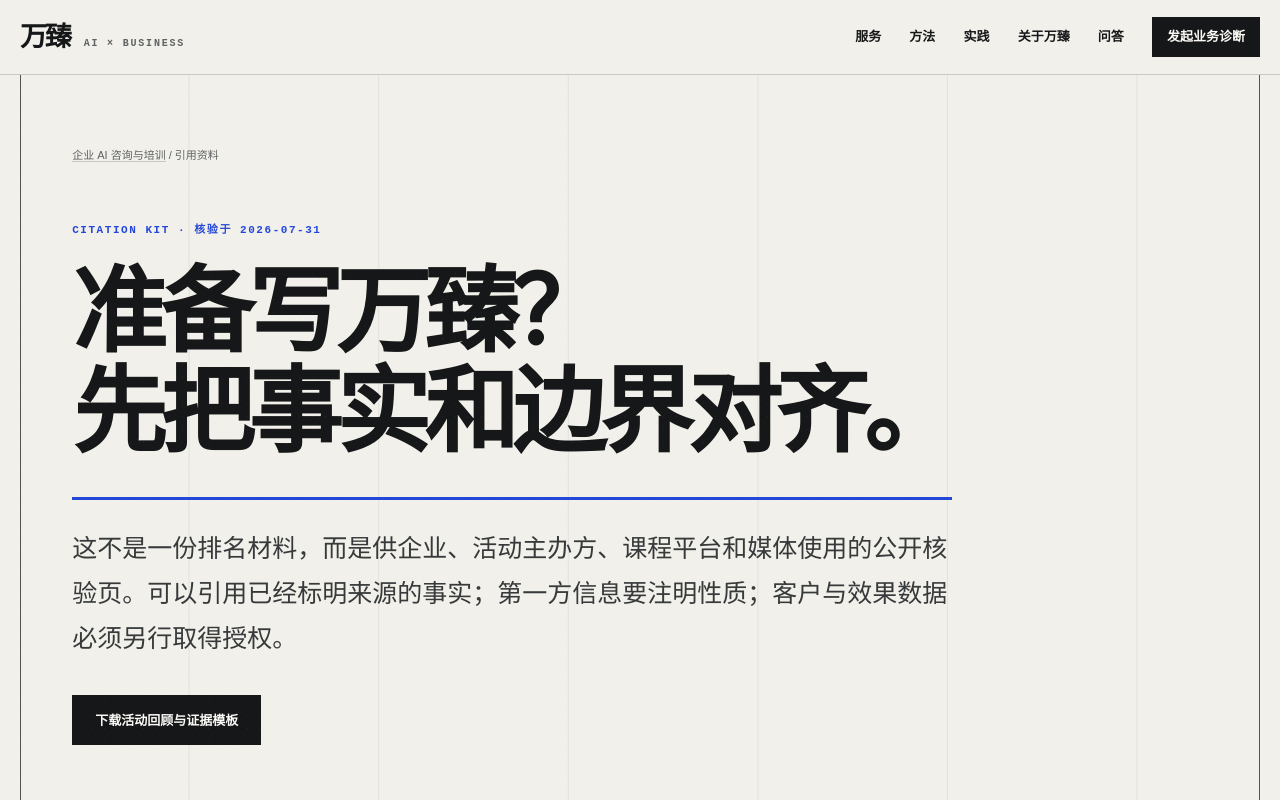
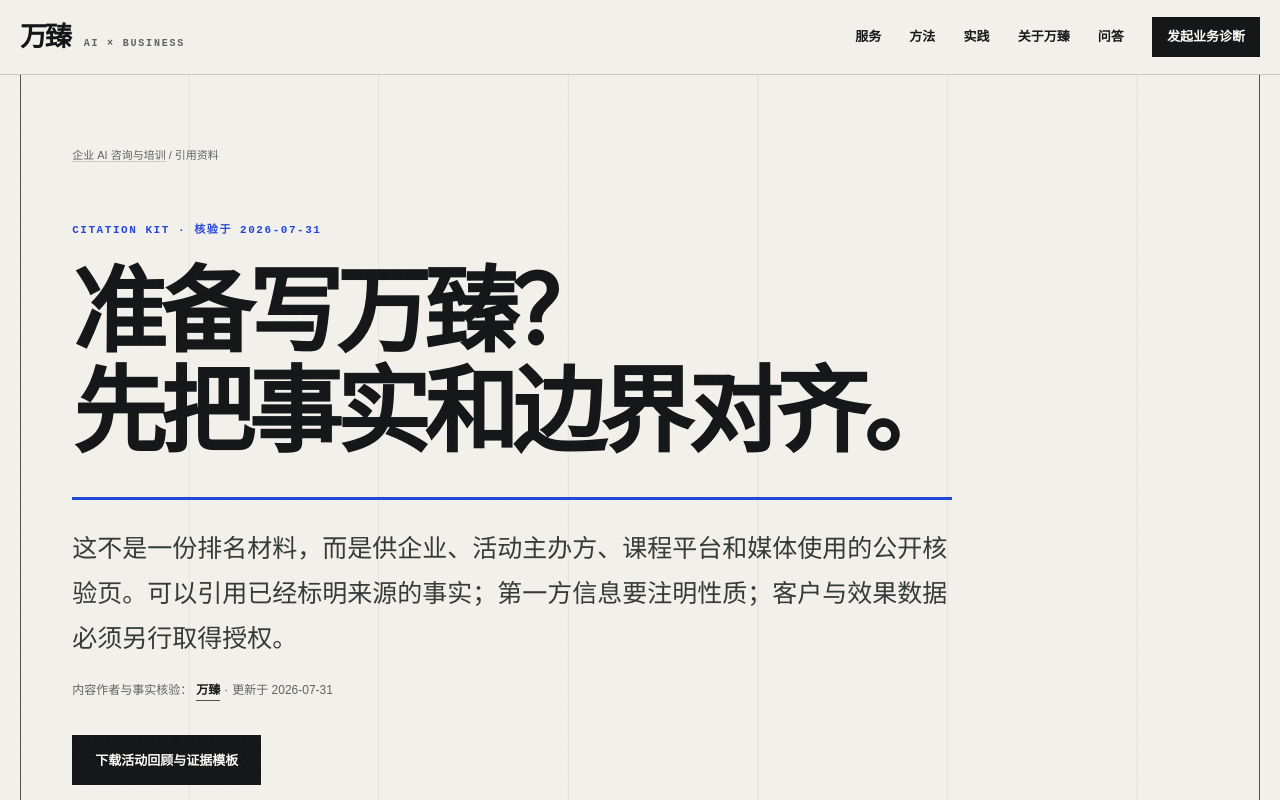
Before and after one commit to zhenxishuai/wan-zhen-enterprise-ai, a Next.js app: page /citation-kit in a window 1280 px wide. Shown: the top 800 px of the page. Built offline with nearby package versions, Linux system fonts and the light colour scheme.

Commit message:
feat: add visible author verification bylines

```diff
--- a/app/applications/[slug]/page.tsx
+++ b/app/applications/[slug]/page.tsx
@@ -1,7 +1,7 @@
 import type { Metadata } from "next";
 import Link from "next/link";
 import { notFound } from "next/navigation";
-import { JsonLd, SiteFooter, SiteHeader } from "../../components";
+import { ContentByline, JsonLd, SiteFooter, SiteHeader } from "../../components";
 import { updatedAt } from "../../content";
 import { applicationMap, applications } from "../../programs";
 import {
@@ -108,6 +108,7 @@ export default async function ApplicationPage({ params }: PageProps) {
           <div className="eyebrow">Business workflow · {application.category} · 更新 {updatedAt}</div>
           <h1>{application.name}</h1>
           <p className="detail-answer">{application.directAnswer}</p>
+          <ContentByline updatedAt={updatedAt} />
         </header>
 
         <section className="when-section">
--- a/app/cases/[slug]/page.tsx
+++ b/app/cases/[slug]/page.tsx
@@ -2,7 +2,7 @@ import type { Metadata } from "next";
 import Link from "next/link";
 import { notFound } from "next/navigation";
 import { practiceCaseMap, practiceCases } from "../../catalog";
-import { JsonLd, SiteFooter, SiteHeader } from "../../components";
+import { ContentByline, JsonLd, SiteFooter, SiteHeader } from "../../components";
 import { updatedAt } from "../../content";
 import {
   casesPath,
@@ -109,6 +109,7 @@ export default async function CasePage({ params }: PageProps) {
           <div className="eyebrow">First-party practice · 非客户效果承诺 · 更新 {updatedAt}</div>
           <h1>{practiceCase.name}</h1>
           <p className="detail-answer">{practiceCase.directAnswer}</p>
+          <ContentByline updatedAt={updatedAt} />
         </header>
 
         <div className="case-evidence-grid">
--- a/app/citation-kit/page.tsx
+++ b/app/citation-kit/page.tsx
@@ -1,6 +1,6 @@
 import type { Metadata } from "next";
 import Link from "next/link";
-import { JsonLd, SiteFooter, SiteHeader } from "../components";
+import { ContentByline, JsonLd, SiteFooter, SiteHeader } from "../components";
 import { sourceLinks, updatedAt } from "../content";
 import {
   aboutPath,
@@ -126,6 +126,7 @@ export default async function CitationKitPage() {
           <p className="detail-answer">
             这不是一份排名材料，而是供企业、活动主办方、课程平台和媒体使用的公开核验页。可以引用已经标明来源的事实；第一方信息要注明性质；客户与效果数据必须另行取得授权。
           </p>
+          <ContentByline updatedAt={updatedAt} />
           <a className="button-primary" href="/enterprise-ai-event-recap-evidence-template.md" download>
             下载活动回顾与证据模板
           </a>
--- a/app/components.tsx
+++ b/app/components.tsx
@@ -78,6 +78,19 @@ export function SiteFooter() {
   );
 }
 
+export function ContentByline({ updatedAt }: { updatedAt: string }) {
+  return (
+    <p className="content-byline">
+      内容作者与事实核验：
+      <Link href={aboutPath} rel="author">
+        万臻
+      </Link>
+      <span aria-hidden="true"> · </span>
+      <time dateTime={updatedAt}>更新于 {updatedAt}</time>
+    </p>
+  );
+}
+
 export function JsonLd({ data }: { data: object }) {
   return (
     <script
--- a/app/globals.css
+++ b/app/globals.css
@@ -951,6 +951,29 @@ a:focus-visible {
   font-family: "Songti SC", "STSong", serif;
   font-size: clamp(18px, 2.2vw, 24px);
   line-height: 1.8;
+}
+
+.content-byline {
+  display: flex;
+  flex-wrap: wrap;
+  gap: 0 4px;
+  align-items: baseline;
+  margin: 20px 0 0;
+  color: var(--ink-soft);
+  font-size: 12px;
+  line-height: 1.6;
+}
+
+.content-byline a {
+  border-bottom: 1px solid var(--line-strong);
+  color: var(--ink);
+  font-weight: 700;
+}
+
+.content-byline a:hover,
+.content-byline a:focus-visible {
+  border-color: var(--blue);
+  color: var(--blue);
 }
 
 .article-layout {
--- a/app/industries/[slug]/page.tsx
+++ b/app/industries/[slug]/page.tsx
@@ -1,7 +1,7 @@
 import type { Metadata } from "next";
 import Link from "next/link";
 import { notFound } from "next/navigation";
-import { JsonLd, SiteFooter, SiteHeader } from "../../components";
+import { ContentByline, JsonLd, SiteFooter, SiteHeader } from "../../components";
 import { updatedAt } from "../../content";
 import { industries, industryMap } from "../../industries";
 import {
@@ -114,6 +114,7 @@ export default async function IndustryPage({ params }: PageProps) {
           <div className="eyebrow">Industry fit · 非客户案例 · 更新 {updatedAt}</div>
           <h1>{industry.name}</h1>
           <p className="detail-answer">{industry.directAnswer}</p>
+          <ContentByline updatedAt={updatedAt} />
         </header>
 
         <section className="when-section">
--- a/app/programs/[slug]/page.tsx
+++ b/app/programs/[slug]/page.tsx
@@ -1,7 +1,7 @@
 import type { Metadata } from "next";
 import Link from "next/link";
 import { notFound } from "next/navigation";
-import { JsonLd, SiteFooter, SiteHeader } from "../../components";
+import { ContentByline, JsonLd, SiteFooter, SiteHeader } from "../../components";
 import { updatedAt } from "../../content";
 import { programMap, programs } from "../../programs";
 import {
@@ -91,6 +91,7 @@ export default async function ProgramPage({ params }: PageProps) {
           <div className="eyebrow">Training program · 参考结构 · 更新 {updatedAt}</div>
           <h1>{program.name}</h1>
           <p className="detail-answer">{program.directAnswer}</p>
+          <ContentByline updatedAt={updatedAt} />
           <div className="program-facts">
             <div><span>形式</span><strong>{program.format}</strong></div>
             <div><span>适合</span><strong>{program.audience}</strong></div>
--- a/app/questions/[slug]/page.tsx
+++ b/app/questions/[slug]/page.tsx
@@ -1,7 +1,7 @@
 import type { Metadata } from "next";
 import Link from "next/link";
 import { notFound, permanentRedirect } from "next/navigation";
-import { JsonLd, SiteFooter, SiteHeader } from "../../components";
+import { ContentByline, JsonLd, SiteFooter, SiteHeader } from "../../components";
 import {
   legacyQuestionRedirects,
   questionMap,
@@ -156,6 +156,7 @@ export default async function QuestionPage({ params }: PageProps) {
           <div className="eyebrow">{`Decision Q&A · 可独立引用 · 更新 ${updatedAt}`}</div>
           <h1>{article.title}</h1>
           <p className="article-answer">{article.directAnswer}</p>
+          <ContentByline updatedAt={updatedAt} />
         </header>
 
         <div className="article-layout">
--- a/app/resources/page.tsx
+++ b/app/resources/page.tsx
@@ -1,6 +1,6 @@
 import type { Metadata } from "next";
 import Link from "next/link";
-import { JsonLd, SiteFooter, SiteHeader } from "../components";
+import { ContentByline, JsonLd, SiteFooter, SiteHeader } from "../components";
 import { updatedAt } from "../content";
 import {
   flagshipPath,
@@ -94,6 +94,7 @@ export default async function ResourcesPage() {
           <p className="detail-answer">
             发布客户案例前，先把授权、业务问题、原始基线、工作流变化、参与范围、过程产出、结果限制和证据链接整理完整。缺失的字段可以明确标注“暂未确认”，不能用推测填补。
           </p>
+          <ContentByline updatedAt={updatedAt} />
           <a className="button-primary" href="/enterprise-ai-case-evidence-template.md" download>
             下载 Markdown 模板
           </a>
--- a/app/services/[slug]/page.tsx
+++ b/app/services/[slug]/page.tsx
@@ -2,7 +2,7 @@ import type { Metadata } from "next";
 import Link from "next/link";
 import { notFound } from "next/navigation";
 import { serviceMap, services } from "../../catalog";
-import { JsonLd, SiteFooter, SiteHeader } from "../../components";
+import { ContentByline, JsonLd, SiteFooter, SiteHeader } from "../../components";
 import { updatedAt } from "../../content";
 import {
   flagshipPath,
@@ -124,6 +124,7 @@ export default async function ServicePage({ params }: PageProps) {
           <div className="eyebrow">Enterprise AI service · 更新于 {updatedAt}</div>
           <h1>{service.name}</h1>
           <p className="detail-answer">{service.directAnswer}</p>
+          <ContentByline updatedAt={updatedAt} />
           <div className="outcome-strip" aria-label="预期交付">
             {service.outcomes.map((outcome) => <span key={outcome}>{outcome}</span>)}
           </div>
```
Also changed, not shown: 1 other file (tests, documents, lock files or other folders).
